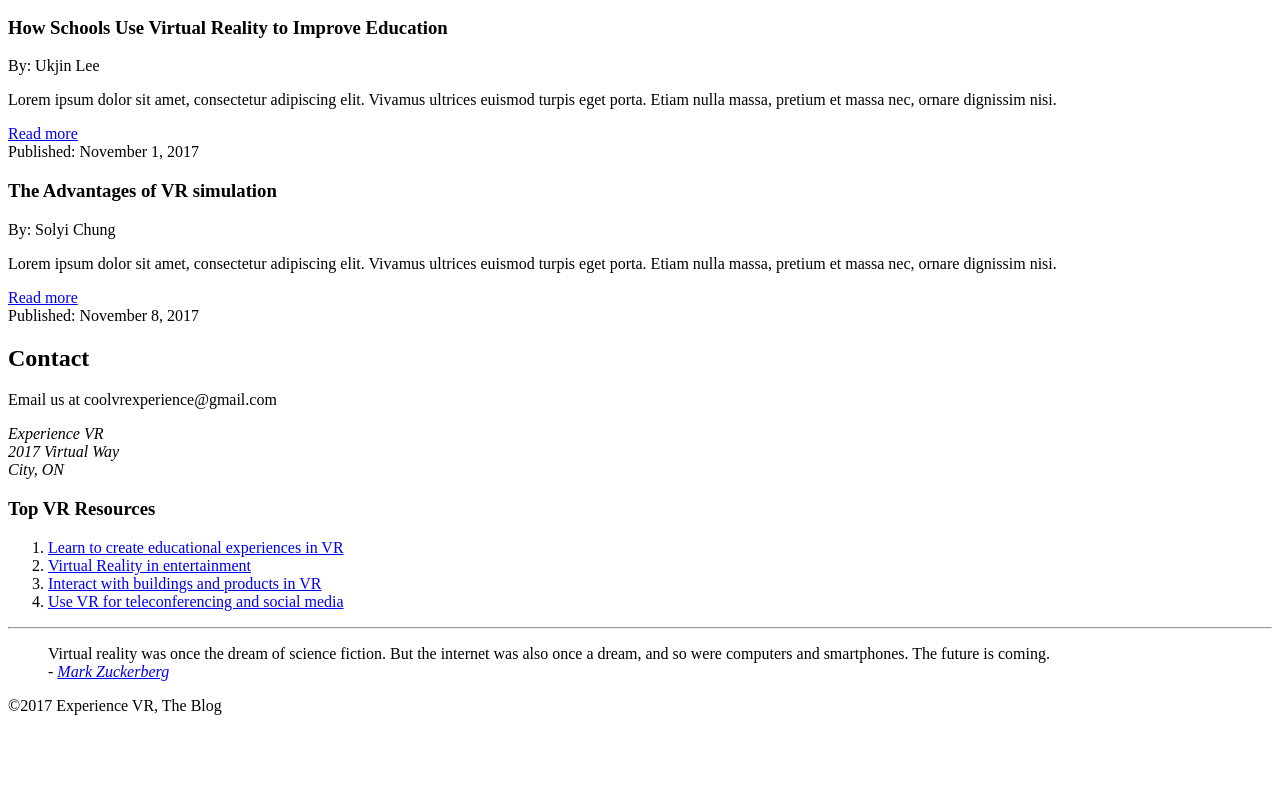
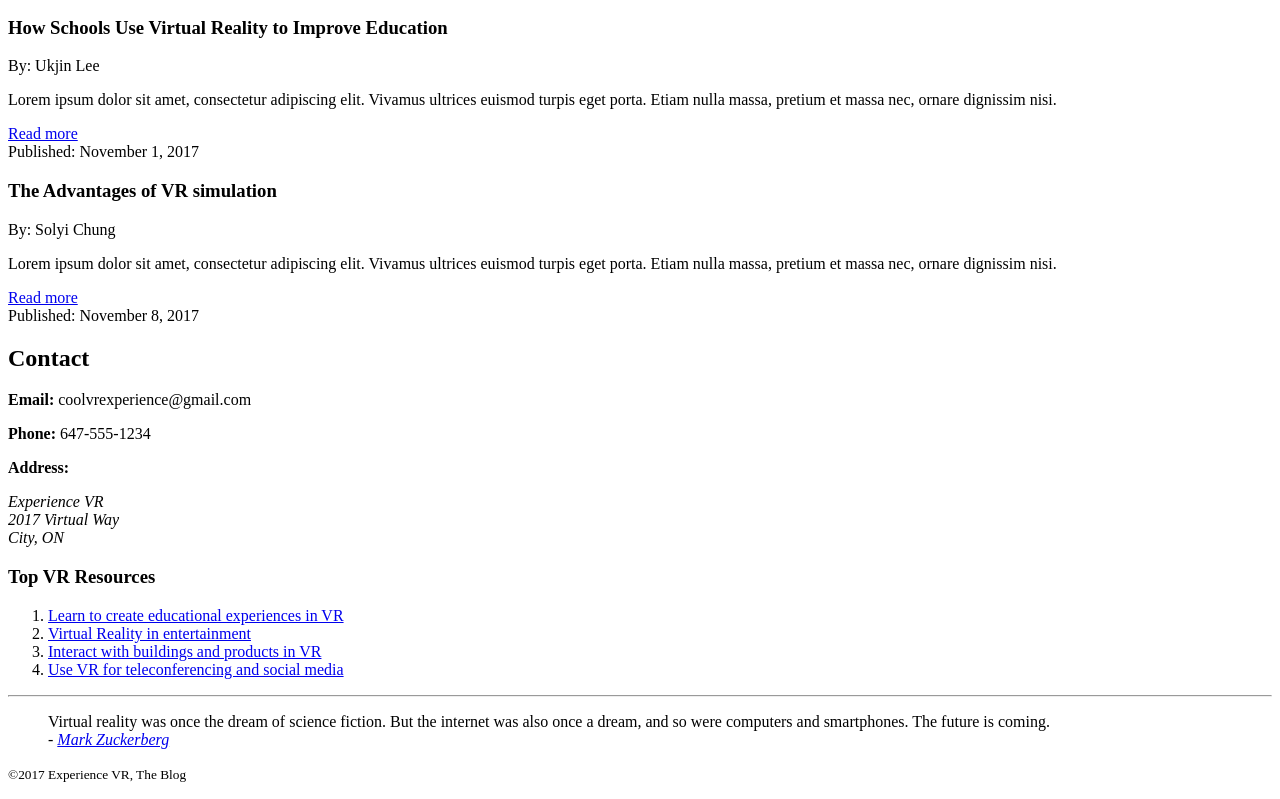
Before and after one commit to ukjinlee/pages-experience-vr, a plain HTML site: page index.html in a window 1280 px wide. Shown: the part 1074-1873 px from the top of the page. Before the commit the page ends 1805 px from the top, so only its background shows below. Drawn offline with Linux system fonts and the light colour scheme.

Commit message:
Add meaning to words with text level elements

```diff
--- a/index.html
+++ b/index.html
@@ -9,7 +9,7 @@
   <div>
     <header>
       <h1>Experience VR</h1>
-      <p>simple blog about virtual reality experiences</p>
+      <p><em>simple</em> blog about virtual reality experiences</p>
 
       <nav>
         <ul>
@@ -30,7 +30,7 @@
     </header>
 
     <img src="img/featured.jpg" alt="Virtual reality user">
-    <p>Virtual Reality is becoming well known as a form of entertainment, but it's also finding its way into fields like education,
+    <p><strong>Virtual Reality</strong> is becoming well known as a form of entertainment, but it's also finding its way into fields like education,
       industrial design, healthcare and so much more!</p>
     <a href="https://teamtreehouse.com/vr" target="_blank">Start Your VR Journey</a>
 
@@ -78,7 +78,9 @@
 
       <section>
         <h2>Contact</h2>
-        <p>Email us at coolvrexperience@gmail.com</p>
+        <p><strong>Email: </strong>coolvrexperience@gmail.com</p>
+        <p><strong>Phone: </strong>647-555-1234</p>
+        <p><strong>Address:</strong></p>
         <address>
           Experience VR<br>
           2017 Virtual Way<br>
@@ -120,7 +122,7 @@
     </aside>
 
     <footer>
-      <p>&copy;2017 Experience VR, The Blog</p>
+      <p><small>&copy;2017 Experience VR, The Blog</small></p>
     </footer>
   </div>
 </body>
```
